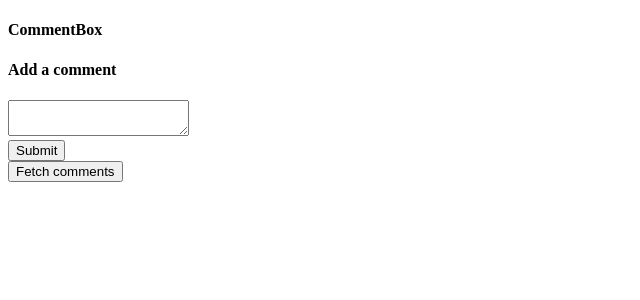
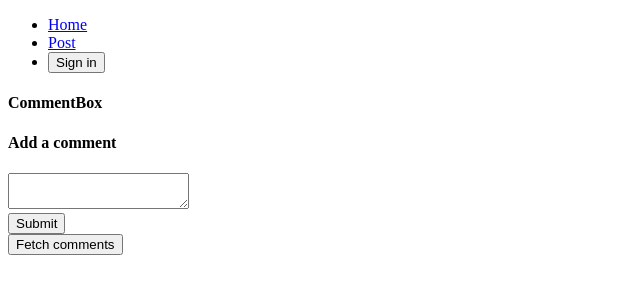
Before and after one commit to iingemar/advanced-react-and-redux, a React (Create React App) app in the folder higher-order-components/: page /post in a window 1280 px wide. Shown: the top 300 px of the page, without its empty margins (0-640 px from the left). Built offline with nearby package versions, Linux system fonts and the light colour scheme.

Commit message:
Added header

```diff
--- a/higher-order-components/src/actions/index.js
+++ b/higher-order-components/src/actions/index.js
@@ -1,4 +1,4 @@
-import { SAVE_COMMENT, FETCH_COMMENTS } from "actions/types";
+import { SAVE_COMMENT, FETCH_COMMENTS, CHANGE_AUTH } from "actions/types";
 import axios from 'axios';
 
 export function saveComment(comment) {
@@ -21,3 +21,12 @@ export function fetchComments() {
         payload: response
     }
 }
+
+export function changeAuth(isLoggedIn) {
+    console.log('changeAuth:', isLoggedIn);
+
+    return {
+        type: CHANGE_AUTH,
+        payload: isLoggedIn
+    }
+}
--- a/higher-order-components/src/actions/types.js
+++ b/higher-order-components/src/actions/types.js
@@ -1,2 +1,3 @@
 export const SAVE_COMMENT = 'SAVE_COMMENT';
 export const FETCH_COMMENTS = 'FETCH_COMMENTS';
+export const CHANGE_AUTH = 'CHANGE_AUTH';
--- a/higher-order-components/src/components/App.js
+++ b/higher-order-components/src/components/App.js
@@ -1,15 +1,49 @@
-import React from 'react';
-import { Route } from 'react-router-dom';
+import React, { Component } from 'react';
+import { Route, Link } from 'react-router-dom';
+import { connect } from 'react-redux';
 
 import CommentBox from 'components/CommentBox';
 import CommentList from 'components/CommentList';
 
 // exact makes router only accept slash by itself.
-export default () => {
+class App extends Component {
+    renderHeader() {
+        return (
+            <ul>
+                <li><Link to="/">Home</Link></li>
+                <li><Link to="/post">Post</Link></li>
+                <li>{ this.renderButton() }</li>
+            </ul>
+        );
+    }
+
+    renderButton() {
+        if (this.props.auth) {
+            return (
+                <button>Sign out</button>
+            );
+        } else {
+            return (
+                <button>Sign in</button>
+            );
+        }
+    }
+
+    render() {
         return (
             <div>
+                { this.renderHeader() }
                 <Route path="/post" component={CommentBox}/>
                 <Route path="/" exact component={CommentList}/>
             </div>
         );
     }
+}
+
+function mapStateToProps(state) {
+    return {
+        auth: state.auth
+    };
+}
+
+export default connect(mapStateToProps)(App);
--- /dev/null
+++ b/higher-order-components/src/reducers/auth.js
@@ -0,0 +1,12 @@
+import { CHANGE_AUTH } from 'actions/types'
+
+// State will only contain isLoggedIn
+// { true/false }
+export default function(state = false, action) {
+    switch (action.type) {
+        case CHANGE_AUTH:
+            return action.payload;
+        default:
+            return state;
+    }
+}
--- a/higher-order-components/src/reducers/index.js
+++ b/higher-order-components/src/reducers/index.js
@@ -1,7 +1,11 @@
 import { combineReducers } from 'redux';
 import commentsReducer from 'reducers/comments';
+import authReducer from 'reducers/auth';
+
 
 // Should return an array of comments
+// and if user isLoggedIn
 export default combineReducers({
-    comments: commentsReducer
+    comments: commentsReducer,
+    auth: authReducer
 });
```
Lines whose indentation alone changed are shown as unchanged.
